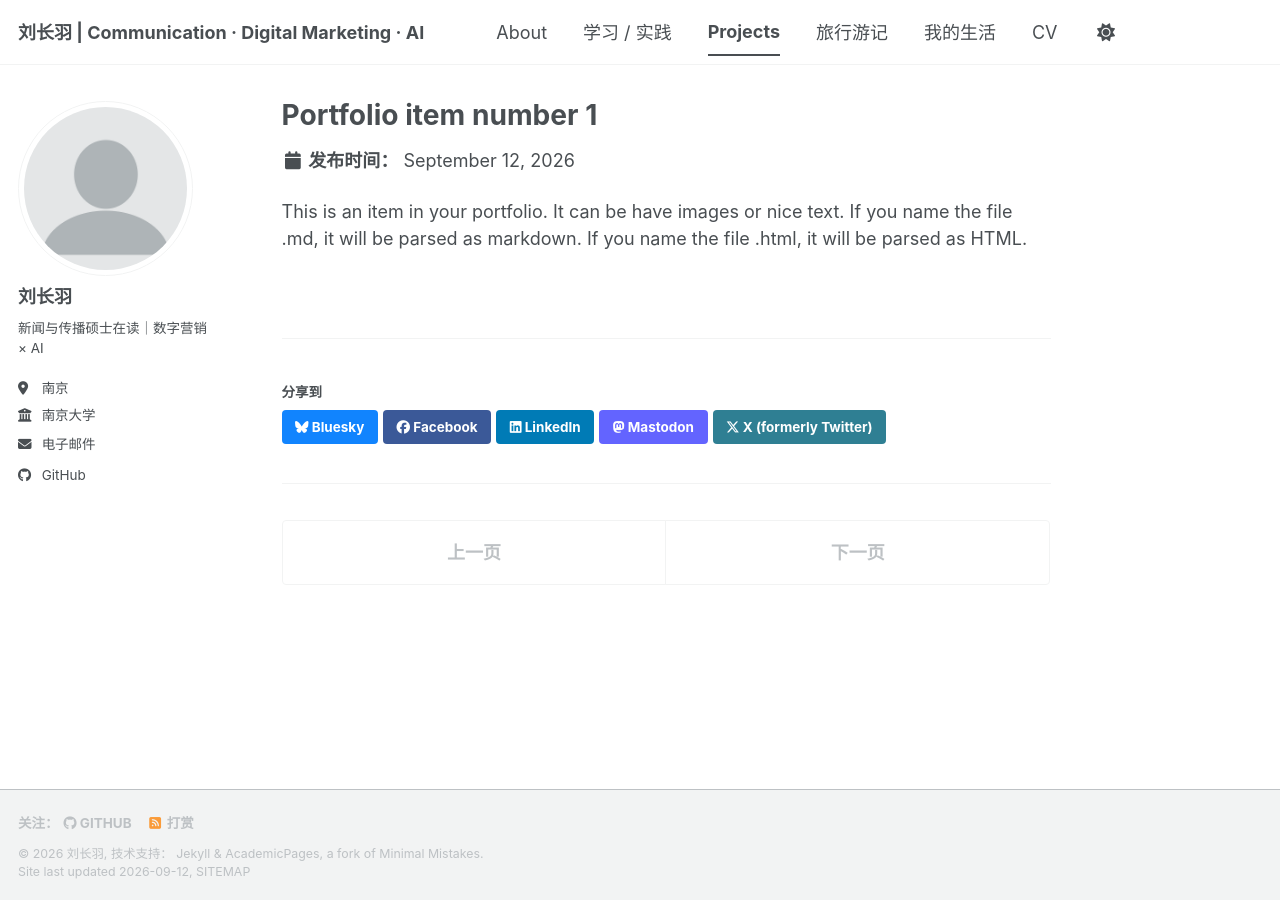
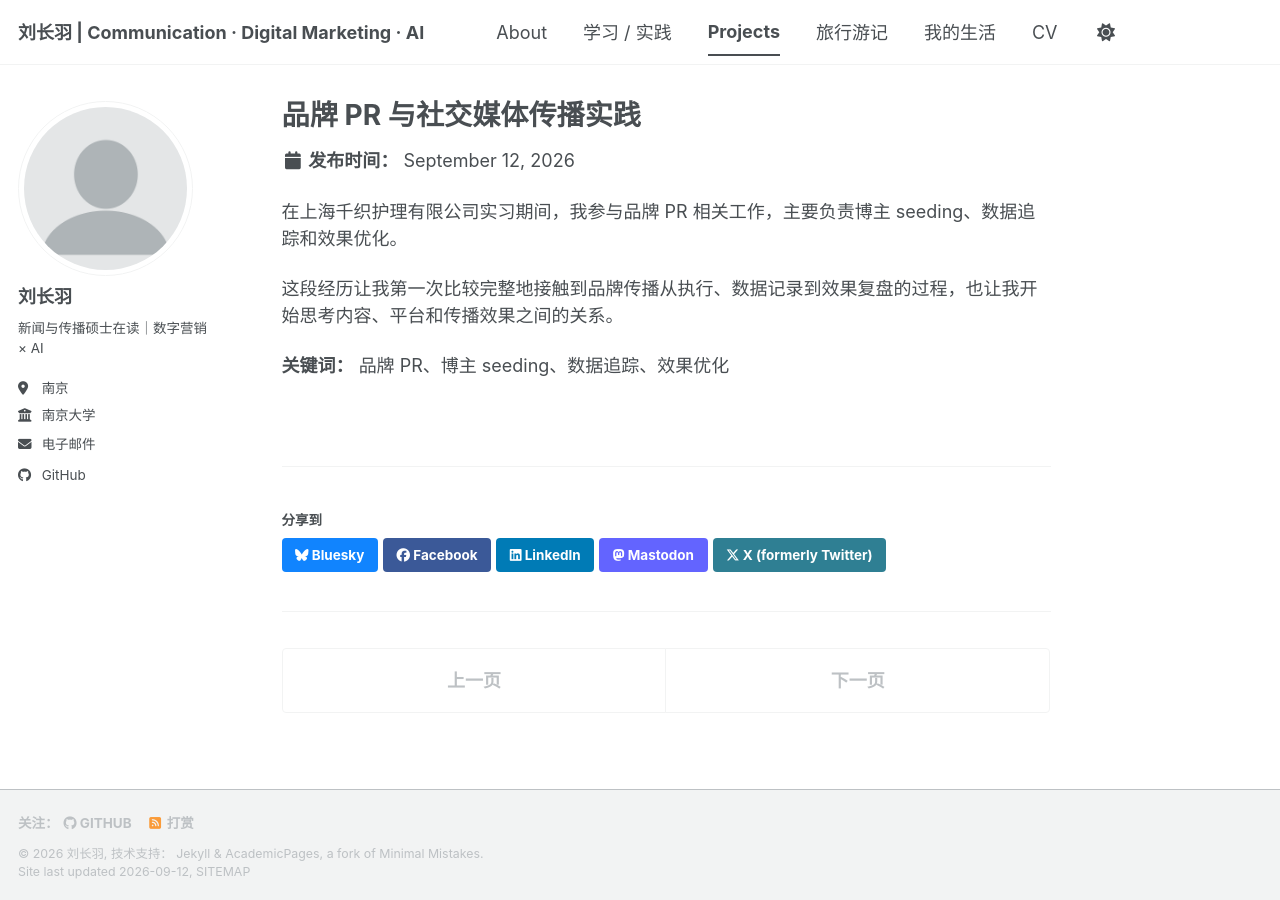
Before and after one commit to lunaalovegood2004-del/lunaalovegood2004-del.github.io, a Jekyll site: the page built from _portfolio/portfolio-1.md, in a window 1280 px wide. Built offline with Jekyll 4.4.1, drawn with Linux system fonts in a browser that asks for light colours; a style sheet for code colours, icons or effects is not loaded.

Commit message:
Replace placeholder portfolio item

```diff
--- a/_portfolio/portfolio-1.md
+++ b/_portfolio/portfolio-1.md
@@ -1,7 +1,11 @@
 ---
-title: "Portfolio item number 1"
-excerpt: "Short description of portfolio item number 1<br/><img src='/images/500x300.png'>"
+title: "品牌 PR 与社交媒体传播实践"
+excerpt: "上海千织护理有限公司品牌 PR 实习：博主 seeding、数据追踪与效果优化"
 collection: portfolio
 ---
 
-This is an item in your portfolio. It can be have images or nice text. If you name the file .md, it will be parsed as markdown. If you name the file .html, it will be parsed as HTML.
+在上海千织护理有限公司实习期间，我参与品牌 PR 相关工作，主要负责博主 seeding、数据追踪和效果优化。
+
+这段经历让我第一次比较完整地接触到品牌传播从执行、数据记录到效果复盘的过程，也让我开始思考内容、平台和传播效果之间的关系。
+
+**关键词：** 品牌 PR、博主 seeding、数据追踪、效果优化
```
